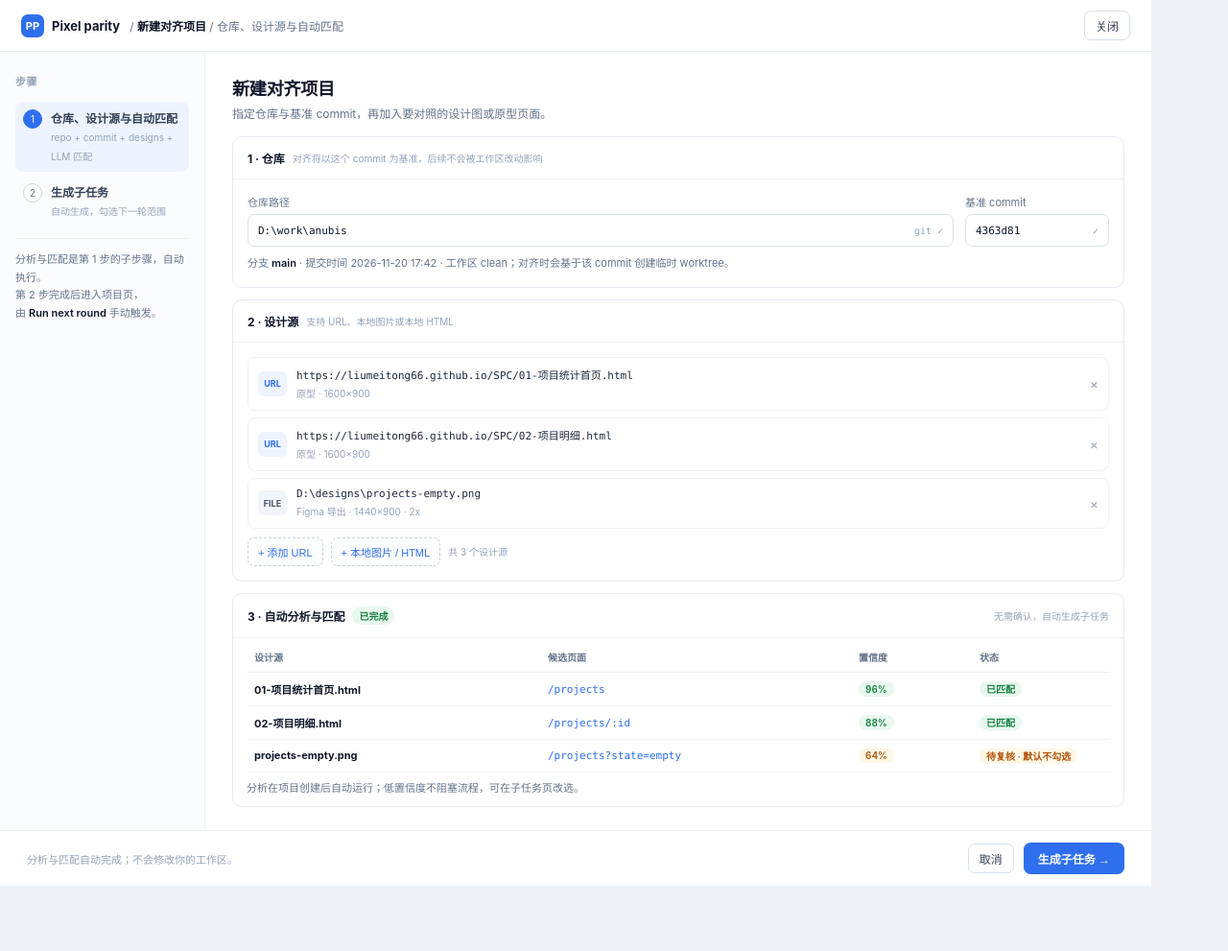
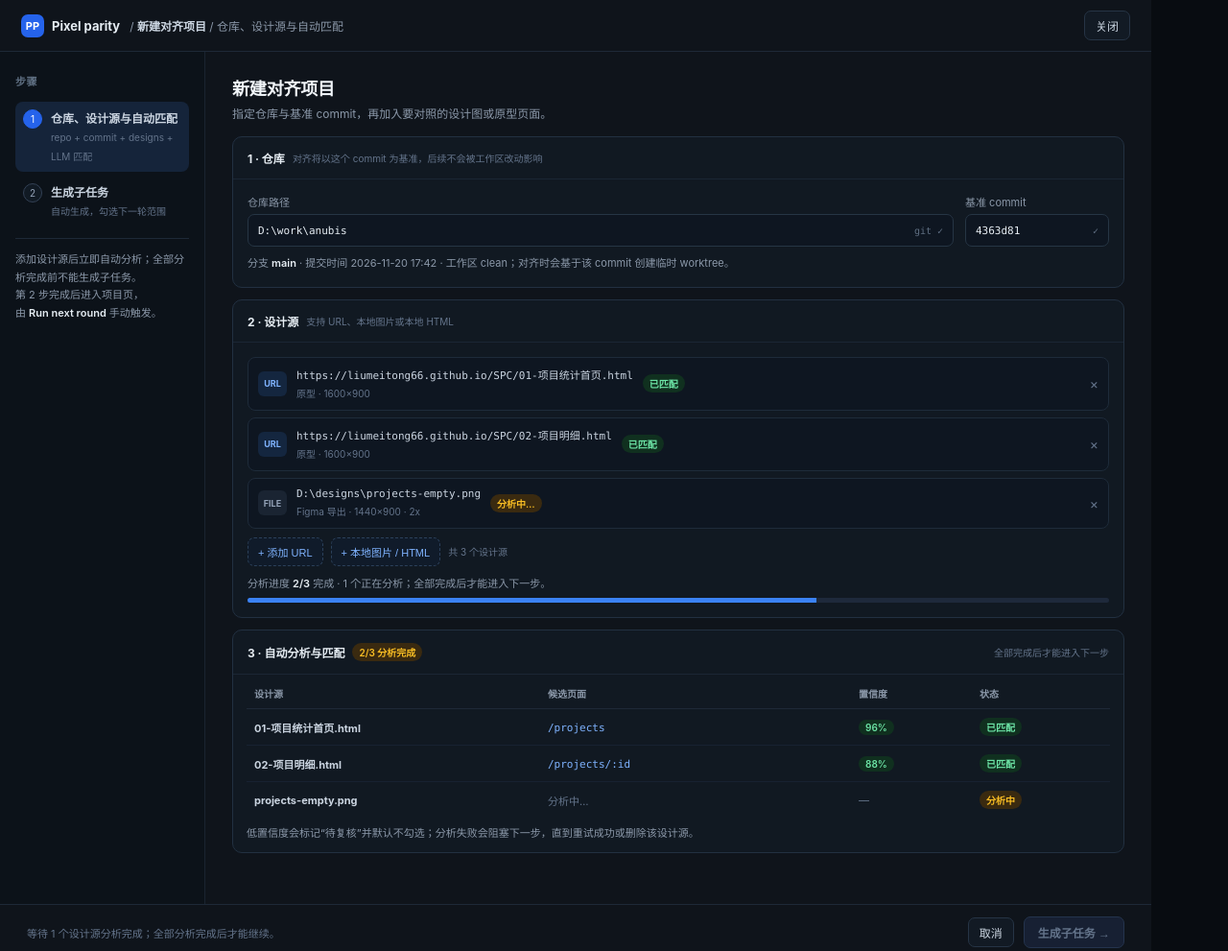
Before and after one commit to kikokikoTHU/dsh-pixel-parity, a website: page docs/design/mockups/01-setup.html in a window 1280 px wide. Shown: the whole page at 96% size. Before the commit the page ends 923 px from the top, so only its background shows below. Drawn offline with Linux system fonts and the light colour scheme.

Commit message:
docs: gate step one on per-source analysis and use a dark DSH theme

```diff
--- a/docs/design/mockups/01-setup.html
+++ b/docs/design/mockups/01-setup.html
@@ -1,84 +1,84 @@
 <!doctype html><html><head><meta charset="utf-8"><style>
 * { box-sizing: border-box; }
-body { margin: 0; background: #eef2f7; color: #0f172a; font-family: Inter, "Segoe UI", "Microsoft YaHei", sans-serif; }
-.shell { width: 1200px; min-height: 900px; background: #fff; display: flex; flex-direction: column; }
-.topbar { height: 54px; border-bottom: 1px solid #e5eaf1; display: flex; align-items: center; gap: 10px; padding: 0 22px; }
-.brand { display: flex; align-items: center; gap: 8px; font-weight: 650; font-size: 13px; }
-.mark { width: 24px; height: 24px; border-radius: 7px; background: #2f6fed; color: #fff; display: grid; place-items: center; font-size: 11px; font-weight: 700; }
-.crumb { color: #64748b; font-size: 12px; }
-.crumb b { color: #0f172a; font-weight: 600; }
+body { margin: 0; background: #080c11; color: #e6edf3; font-family: Inter, "Segoe UI", "Microsoft YaHei", sans-serif; }
+.shell { width: 1200px; min-height: 1000px; background: #0f141b; display: flex; flex-direction: column; }
+.topbar { height: 54px; border-bottom: 1px solid #1e2937; display: flex; align-items: center; gap: 10px; padding: 0 22px; background: #0f141b; }
+.brand { display: flex; align-items: center; gap: 8px; font-weight: 650; font-size: 13px; color: #e6edf3; }
+.mark { width: 24px; height: 24px; border-radius: 7px; background: #2563eb; color: #fff; display: grid; place-items: center; font-size: 11px; font-weight: 700; }
+.crumb { color: #8b98a9; font-size: 12px; }
+.crumb b { color: #cbd5e1; font-weight: 600; }
 .spacer { flex: 1; }
-.ghost { border: 1px solid #d8e0ea; background: #fff; color: #334155; border-radius: 7px; padding: 6px 11px; font-size: 12px; }
-.primary { border: 1px solid #2f6fed; background: #2f6fed; color: #fff; border-radius: 7px; padding: 7px 14px; font-size: 12px; font-weight: 600; }
-.primary[disabled] { background: #b9cdf7; border-color: #b9cdf7; }
+.ghost { border: 1px solid #263445; background: #121a24; color: #cbd5e1; border-radius: 7px; padding: 6px 11px; font-size: 12px; }
+.primary { border: 1px solid #2563eb; background: #2563eb; color: #fff; border-radius: 7px; padding: 7px 14px; font-size: 12px; font-weight: 600; }
+.primary[disabled] { background: #172033; border-color: #24344d; color: #64748b; }
 .body { display: flex; flex: 1; }
-.rail { width: 214px; border-right: 1px solid #eef2f7; padding: 22px 16px; background: #fbfcfe; }
-.rail h4 { margin: 0 0 14px; font-size: 11px; letter-spacing: .04em; text-transform: uppercase; color: #94a3b8; }
+.rail { width: 214px; border-right: 1px solid #1a2430; padding: 22px 16px; background: #0c1219; }
+.rail h4 { margin: 0 0 14px; font-size: 11px; letter-spacing: .04em; text-transform: uppercase; color: #5f6f82; }
 .step { display: flex; gap: 9px; padding: 8px 8px; border-radius: 8px; margin-bottom: 4px; }
-.step.active { background: #eef4ff; }
-.dot { width: 20px; height: 20px; border-radius: 50%; border: 1px solid #cbd5e1; color: #64748b; display: grid; place-items: center; font-size: 10px; flex: none; background: #fff; }
-.step.active .dot { background: #2f6fed; border-color: #2f6fed; color: #fff; }
-.step.done .dot { background: #dcfce7; border-color: #86efac; color: #15803d; }
-.step div p { margin: 0; font-size: 12px; font-weight: 600; color: #334155; }
-.step div small { color: #94a3b8; font-size: 10px; }
+.step.active { background: #15243a; }
+.dot { width: 20px; height: 20px; border-radius: 50%; border: 1px solid #334155; color: #94a3b8; display: grid; place-items: center; font-size: 10px; flex: none; background: #111a24; }
+.step.active .dot { background: #2563eb; border-color: #2563eb; color: #fff; }
+.step.done .dot { background: #10301f; border-color: #1f6b40; color: #6ee7a8; }
+.step div p { margin: 0; font-size: 12px; font-weight: 600; color: #cbd5e1; }
+.step div small { color: #64748b; font-size: 10px; }
 .main { flex: 1; padding: 24px 28px; overflow: hidden; }
-.h1 { margin: 0; font-size: 18px; letter-spacing: -.01em; }
-.sub { margin: 5px 0 0; color: #64748b; font-size: 12px; }
-.card { border: 1px solid #e5eaf1; border-radius: 10px; background: #fff; }
-.card-h { padding: 13px 15px; border-bottom: 1px solid #eef2f7; display: flex; align-items: center; gap: 8px; }
+.h1 { margin: 0; font-size: 18px; letter-spacing: -.01em; color: #f1f5f9; }
+.sub { margin: 5px 0 0; color: #8b98a9; font-size: 12px; }
+.card { border: 1px solid #223041; border-radius: 10px; background: #111922; }
+.card-h { padding: 13px 15px; border-bottom: 1px solid #1b2634; display: flex; align-items: center; gap: 8px; }
 .card-b { padding: 15px; }
-.label { font-size: 11px; color: #64748b; margin-bottom: 5px; display: block; }
-.field { height: 34px; border: 1px solid #dbe3ee; border-radius: 7px; display: flex; align-items: center; padding: 0 10px; font-size: 12px; color: #0f172a; background: #fff; }
+.label { font-size: 11px; color: #8b98a9; margin-bottom: 5px; display: block; }
+.field { height: 34px; border: 1px solid #263544; border-radius: 7px; display: flex; align-items: center; padding: 0 10px; font-size: 12px; color: #e6edf3; background: #0e1621; }
 .field.mono { font-family: "Cascadia Code", Consolas, monospace; font-size: 11px; }
-.field .hint { margin-left: auto; color: #94a3b8; font-size: 10px; }
+.field .hint { margin-left: auto; color: #5f6f82; font-size: 10px; }
 .row { display: flex; gap: 12px; }
 .grow { flex: 1; }
-.src { display: flex; align-items: center; gap: 10px; padding: 9px 10px; border: 1px solid #eef2f7; border-radius: 8px; margin-bottom: 7px; }
+.src { display: flex; align-items: center; gap: 10px; padding: 9px 10px; border: 1px solid #1e2b3a; border-radius: 8px; margin-bottom: 7px; background: #0e1621; }
 .src .kind { width: 30px; height: 26px; border-radius: 6px; display: grid; place-items: center; font-size: 9px; font-weight: 700; }
-.kind.url { background: #eef4ff; color: #2f6fed; }
-.kind.file { background: #f1f5f9; color: #475569; }
-.src div p { margin: 0; font-size: 11px; color: #1e293b; font-family: "Cascadia Code", Consolas, monospace; }
-.src div small { color: #94a3b8; font-size: 10px; }
-.x { margin-left: auto; color: #94a3b8; font-size: 14px; }
+.kind.url { background: #14263f; color: #7fb3ff; }
+.kind.file { background: #1a2432; color: #94a3b8; }
+.src div p { margin: 0; font-size: 11px; color: #cbd5e1; font-family: "Cascadia Code", Consolas, monospace; }
+.src div small { color: #64748b; font-size: 10px; }
+.x { margin-left: auto; color: #64748b; font-size: 14px; }
 .add { display: flex; gap: 8px; margin-top: 9px; }
-.addbtn { border: 1px dashed #c7d4e5; color: #2f6fed; background: #fbfdff; border-radius: 7px; padding: 6px 10px; font-size: 11px; }
-.footer { border-top: 1px solid #eef2f7; padding: 12px 28px; display: flex; align-items: center; gap: 10px; background: #fff; }
-.footer .note { color: #94a3b8; font-size: 11px; }
+.addbtn { border: 1px dashed #2b405a; color: #7fb3ff; background: #101b2a; border-radius: 7px; padding: 6px 10px; font-size: 11px; }
+.footer { border-top: 1px solid #1e2937; padding: 12px 28px; display: flex; align-items: center; gap: 10px; background: #0f141b; }
+.footer .note { color: #64748b; font-size: 11px; }
 table { width: 100%; border-collapse: collapse; font-size: 11px; }
-th { text-align: left; color: #64748b; font-weight: 600; padding: 8px 8px; border-bottom: 1px solid #eef2f7; font-size: 10px; }
-td { padding: 9px 8px; border-bottom: 1px solid #f4f7fb; vertical-align: middle; }
-.pill { border-radius: 999px; padding: 2px 7px; font-size: 10px; font-weight: 600; }
-.ok { background: #e8f8ef; color: #15803d; }
-.warn { background: #fff7e6; color: #b45309; }
-.bad { background: #fdecec; color: #b91c1c; }
-.mut { color: #94a3b8; }
-.route { font-family: "Cascadia Code", Consolas, monospace; color: #2f6fed; }
-.bar { height: 5px; border-radius: 3px; background: #eef2f7; overflow: hidden; }
-.bar > i { display: block; height: 100%; background: #2f6fed; }
-.chk { width: 14px; height: 14px; border-radius: 4px; border: 1px solid #2f6fed; background: #2f6fed; position: relative; display: inline-block; vertical-align: -2px; }
+th { text-align: left; color: #8b98a9; font-weight: 600; padding: 8px 8px; border-bottom: 1px solid #1e2937; font-size: 10px; }
+td { padding: 9px 8px; border-bottom: 1px solid #172231; vertical-align: middle; color: #cbd5e1; }
+tr:last-child td { border-bottom: none; }
+.pill { border-radius: 999px; padding: 2px 7px; font-size: 10px; font-weight: 600; display: inline-block; }
+.ok { background: #10301f; color: #6ee7a8; }
+.warn { background: #3a2a10; color: #fbbf24; }
+.bad { background: #3a1717; color: #f87171; }
+.mut { color: #64748b; }
+.route { font-family: "Cascadia Code", Consolas, monospace; color: #7fb3ff; }
+.bar { height: 5px; border-radius: 3px; background: #1e293b; overflow: hidden; }
+.bar > i { display: block; height: 100%; background: #3b82f6; }
+.chk { width: 14px; height: 14px; border-radius: 4px; border: 1px solid #2563eb; background: #2563eb; position: relative; display: inline-block; vertical-align: -2px; }
 .chk::after { content: "✓"; color: #fff; font-size: 9px; position: absolute; left: 3px; top: 0; }
-.chk.off { background: #fff; border-color: #cbd5e1; }
+.chk.off { background: transparent; border-color: #334155; }
 .chk.off::after { content: ""; }
 .meta { display: flex; gap: 6px; flex-wrap: wrap; }
-.chip { border: 1px solid #e2e8f0; background: #f8fafc; color: #475569; border-radius: 999px; padding: 3px 9px; font-size: 10px; }
-.chip.blue { background: #eef4ff; border-color: #d6e4ff; color: #2f6fed; }
-.round { border: 1px solid #e5eaf1; border-radius: 10px; padding: 13px 14px; margin-bottom: 10px; }
-.round.now { border-color: #b9cdf7; box-shadow: 0 0 0 3px #eef4ff; }
+.chip { border: 1px solid #263445; background: #141d29; color: #cbd5e1; border-radius: 999px; padding: 3px 9px; font-size: 10px; }
+.chip.blue { background: #152842; border-color: #23446b; color: #8ab4ff; }
+.round { border: 1px solid #223041; border-radius: 10px; padding: 13px 14px; margin-bottom: 10px; background: #111922; }
+.round.now { border-color: #2f5fa8; box-shadow: 0 0 0 3px #12233d; }
 .round-h { display: flex; align-items: center; gap: 8px; }
-.round-h b { font-size: 12px; }
-.timeline { color: #94a3b8; font-size: 10px; }
+.round-h b { font-size: 12px; color: #e6edf3; }
+.timeline { color: #64748b; font-size: 10px; }
 .stat { display: flex; gap: 22px; }
-.stat b { font-size: 18px; display: block; line-height: 1.1; }
-.stat span { font-size: 10px; color: #64748b; }
-.thumb { width: 74px; height: 42px; border-radius: 5px; border: 1px solid #e2e8f0; background: linear-gradient(135deg,#f8fafc 0 50%,#eef2f7 50% 100%); }
+.stat b { font-size: 18px; display: block; line-height: 1.1; color: #f1f5f9; }
+.stat span { font-size: 10px; color: #8b98a9; }
+.thumb { width: 74px; height: 42px; border-radius: 5px; border: 1px solid #263445; background: linear-gradient(135deg, #16202d, #0e1621); }
 .split { display: flex; gap: 18px; }
 .col { flex: 1; }
-.big { font-size: 22px; font-weight: 700; letter-spacing: -.02em; }
-.kv { font-size: 11px; color: #64748b; line-height: 1.7; }
-.kv b { color: #0f172a; font-weight: 600; }
-.empty { border: 1px dashed #d8e0ea; border-radius: 9px; padding: 16px; color: #94a3b8; font-size: 11px; text-align: center; }
-.toast { position: absolute; right: 20px; bottom: 18px; background: #0f172a; color: #fff; font-size: 11px; padding: 8px 12px; border-radius: 7px; opacity: .92; }
-.hr { height: 1px; background: #eef2f7; margin: 12px 0; }
+.big { font-size: 22px; font-weight: 700; letter-spacing: -.02em; color: #f1f5f9; }
+.kv { font-size: 11px; color: #8b98a9; line-height: 1.7; }
+.kv b { color: #e6edf3; font-weight: 600; }
+.empty { border: 1px dashed #2b3a4d; border-radius: 9px; padding: 16px; color: #64748b; font-size: 11px; text-align: center; }
+.hr { height: 1px; background: #1e2937; margin: 12px 0; }
 </style></head><body>
 <div class="shell">
   <div class="topbar">
@@ -93,7 +93,7 @@ td { padding: 9px 8px; border-bottom: 1px solid #f4f7fb; vertical-align: middle;
       <div class="step active"><span class="dot">1</span><div><p>仓库、设计源与自动匹配</p><small>repo + commit + designs + LLM 匹配</small></div></div>
       <div class="step "><span class="dot">2</span><div><p>生成子任务</p><small>自动生成，勾选下一轮范围</small></div></div>
       <div class="hr"></div>
-      <div class="kv">分析与匹配是第 1 步的子步骤，自动执行。<br>第 2 步完成后进入项目页，<br>由 <b>Run next round</b> 手动触发。</div>
+      <div class="kv">添加设计源后立即自动分析；全部分析完成前不能生成子任务。<br>第 2 步完成后进入项目页，<br>由 <b>Run next round</b> 手动触发。</div>
     </aside>
     <main class="main">
 <h1 class="h1">新建对齐项目</h1>
@@ -111,24 +111,26 @@ td { padding: 9px 8px; border-bottom: 1px solid #f4f7fb; vertical-align: middle;
 <div class="card" style="margin-top:12px">
   <div class="card-h"><b style="font-size:12px">2 · 设计源</b><span class="mut" style="font-size:10px">支持 URL、本地图片或本地 HTML</span></div>
   <div class="card-b">
-    <div class="src"><span class="kind url">URL</span><div><p>https://liumeitong66.github.io/SPC/01-项目统计首页.html</p><small>原型 · 1600×900</small></div><span class="x">×</span></div>
-    <div class="src"><span class="kind url">URL</span><div><p>https://liumeitong66.github.io/SPC/02-项目明细.html</p><small>原型 · 1600×900</small></div><span class="x">×</span></div>
-    <div class="src"><span class="kind file">FILE</span><div><p>D:\designs\projects-empty.png</p><small>Figma 导出 · 1440×900 · 2x</small></div><span class="x">×</span></div>
+    <div class="src"><span class="kind url">URL</span><div><p>https://liumeitong66.github.io/SPC/01-项目统计首页.html</p><small>原型 · 1600×900</small></div><span class="pill ok">已匹配</span><span class="x">×</span></div>
+    <div class="src"><span class="kind url">URL</span><div><p>https://liumeitong66.github.io/SPC/02-项目明细.html</p><small>原型 · 1600×900</small></div><span class="pill ok">已匹配</span><span class="x">×</span></div>
+    <div class="src"><span class="kind file">FILE</span><div><p>D:\designs\projects-empty.png</p><small>Figma 导出 · 1440×900 · 2x</small></div><span class="pill warn">分析中…</span><span class="x">×</span></div>
     <div class="add"><button class="addbtn">+ 添加 URL</button><button class="addbtn">+ 本地图片 / HTML</button><span class="mut" style="font-size:10px;align-self:center">共 3 个设计源</span></div>
+    <div class="kv" style="margin-top:9px">分析进度 <b>2/3</b> 完成 · 1 个正在分析；全部完成后才能进入下一步。</div>
+    <div class="bar" style="margin-top:6px"><i style="width:66%"></i></div>
   </div>
 </div>
 <div class="card" style="margin-top:12px">
-  <div class="card-h"><b style="font-size:12px">3 · 自动分析与匹配</b><span class="pill ok">已完成</span><span class="spacer"></span><span class="mut" style="font-size:10px">无需确认，自动生成子任务</span></div>
+  <div class="card-h"><b style="font-size:12px">3 · 自动分析与匹配</b><span class="pill warn">2/3 分析完成</span><span class="spacer"></span><span class="mut" style="font-size:10px">全部完成后才能进入下一步</span></div>
   <div class="card-b" style="padding:4px 14px 10px">
     <table>
       <tr><th style="width:34%">设计源</th><th>候选页面</th><th style="width:14%">置信度</th><th style="width:16%">状态</th></tr>
       <tr><td><b>01-项目统计首页.html</b></td><td><span class="route">/projects</span></td><td><span class="pill ok">96%</span></td><td><span class="pill ok">已匹配</span></td></tr>
       <tr><td><b>02-项目明细.html</b></td><td><span class="route">/projects/:id</span></td><td><span class="pill ok">88%</span></td><td><span class="pill ok">已匹配</span></td></tr>
-      <tr><td><b>projects-empty.png</b></td><td><span class="route">/projects?state=empty</span></td><td><span class="pill warn">64%</span></td><td><span class="pill warn">待复核 · 默认不勾选</span></td></tr>
+      <tr><td><b>projects-empty.png</b></td><td class="mut">分析中…</td><td class="mut">—</td><td><span class="pill warn">分析中</span></td></tr>
     </table>
-    <div class="kv" style="margin-top:7px">分析在项目创建后自动运行；低置信度不阻塞流程，可在子任务页改选。</div>
+    <div class="kv" style="margin-top:7px">低置信度会标记“待复核”并默认不勾选；分析失败会阻塞下一步，直到重试成功或删除该设计源。</div>
   </div>
 </div></main>
   </div>
-  <div class="footer"><span class="note">分析与匹配自动完成；不会修改你的工作区。</span><span class="spacer"></span><button class="ghost">取消</button><button class="primary">生成子任务 →</button></div>
+  <div class="footer"><span class="note">等待 1 个设计源分析完成；全部分析完成后才能继续。</span><span class="spacer"></span><button class="ghost">取消</button><button class="primary" disabled>生成子任务 →</button></div>
 </div></body></html>
```
Also changed, not shown: docs/design/mockups/02-subtasks.html (+62 -62 lines), docs/design/mockups/03-dashboard.html (+61 -61 lines), docs/design/mockups/04-report.html (+63 -63 lines), docs/design/project-flow.zh-CN.md (+52 -18 lines), docs/design/render-mockups.mjs (+75 -73 lines), docs/design/assets/01-setup.png, docs/design/assets/02-subtasks.png, docs/design/assets/03-dashboard.png, docs/design/assets/04-report.png.
